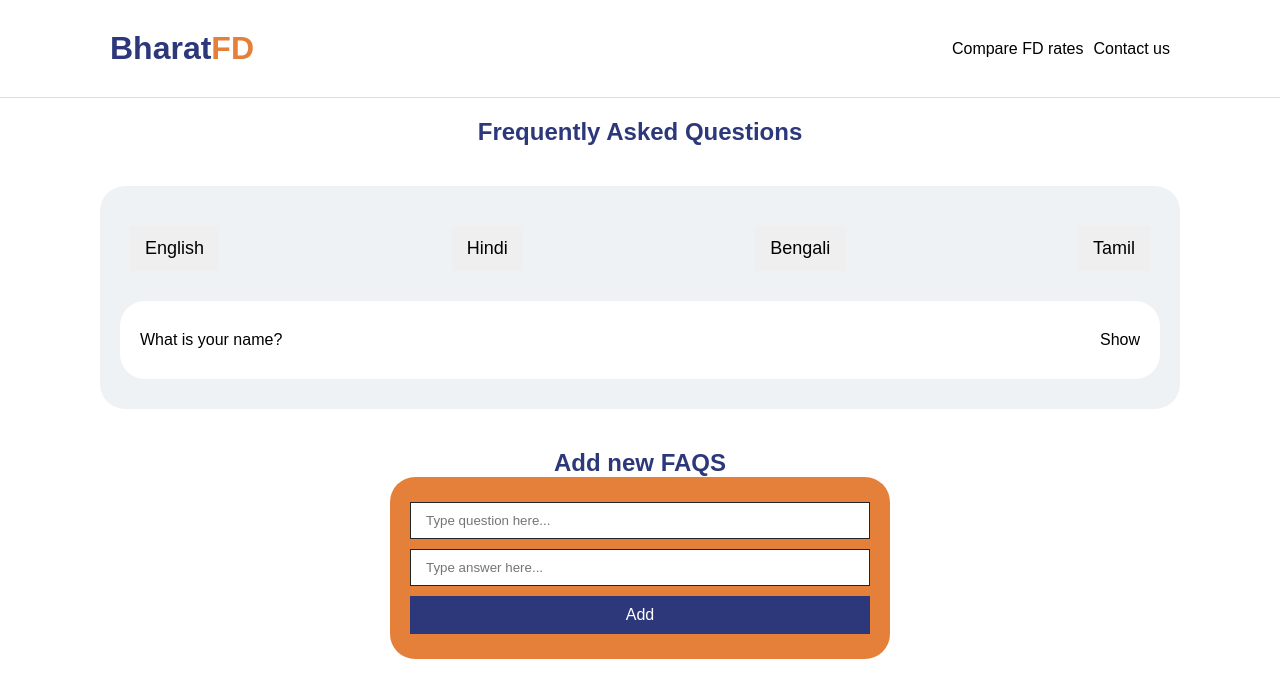
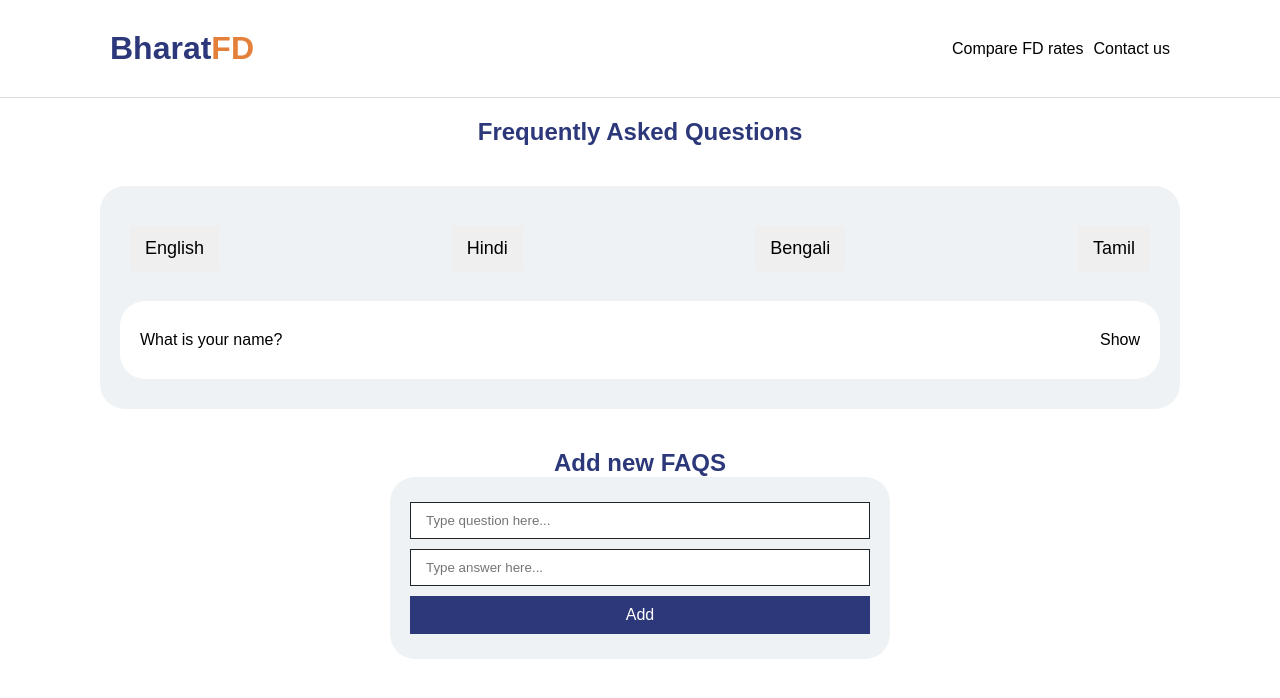
Before and after one commit to MashooqAli9140/BharatFD_FAQS, a React (Vite) app in the folder frontend/: page / in a window 1280 px wide. Shown: the top 698 px of the page. Built offline with nearby package versions, Linux system fonts and the light colour scheme.

Commit message:
form css updated

```diff
--- a/frontend/src/componants/Faqspage.css
+++ b/frontend/src/componants/Faqspage.css
@@ -87,7 +87,7 @@ span{
         color: #2C387A;
 }
 #add-ques-form{
-    background-color: #E4803A;
+    background-color: #EFF2F4;
     padding: 20px 20px 20px 20px;
     max-width: 500px;
     margin: 0px auto 0px;
```
